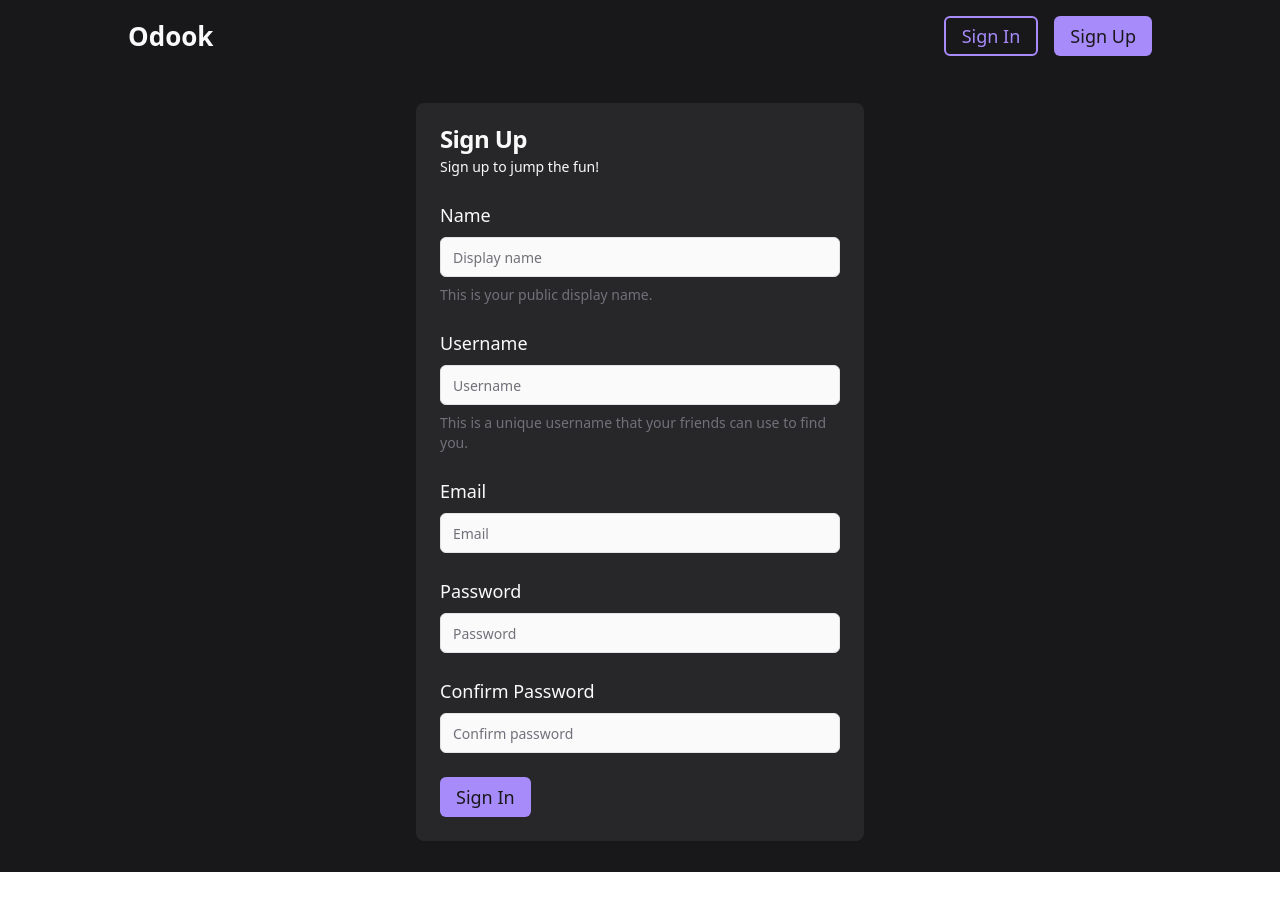
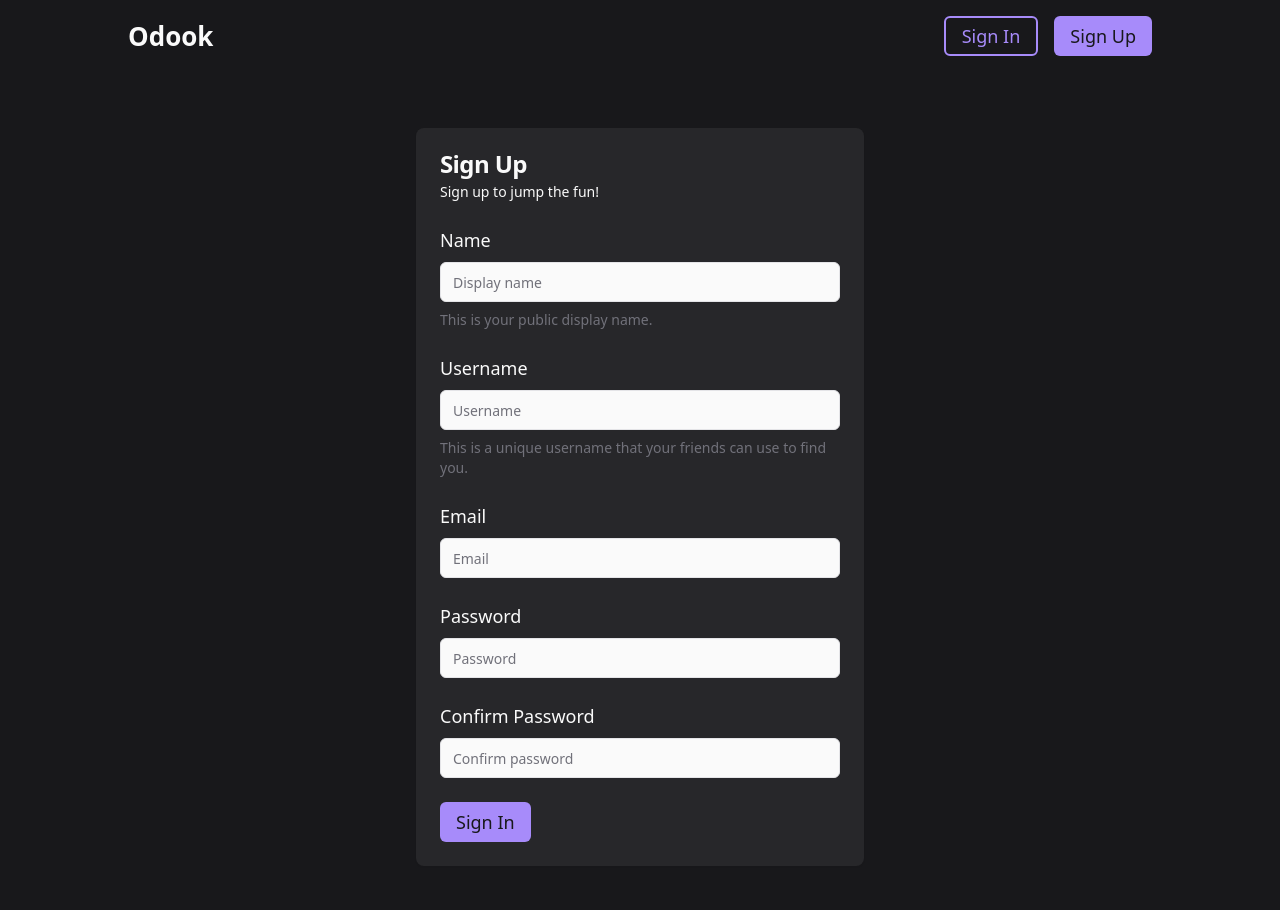
Before and after one commit to vulpes-walter1313/odin-book-fe, a React (Vite) app: page /signup in a window 1280 px wide. Shown: the top 910 px of the page. Before the commit the page ends 872 px from the top, so only its background shows below. Built offline with nearby package versions, Linux system fonts and the light colour scheme.

Commit message:
fixed signup page layout

```diff
--- a/src/pages/SignUpPage.tsx
+++ b/src/pages/SignUpPage.tsx
@@ -9,7 +9,7 @@ import {
 
 function SignupPage() {
   return (
-    <div className="flex h-screen items-center justify-center bg-zinc-900 px-4 py-14">
+    <div className="flex min-h-screen items-center justify-center bg-zinc-900 px-4 py-14">
       <Card className="mx-auto w-full max-w-md border-0 bg-zinc-800">
         <CardHeader>
           <CardTitle>
```
